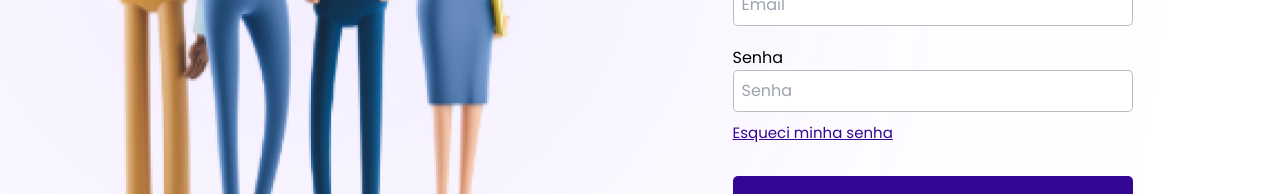
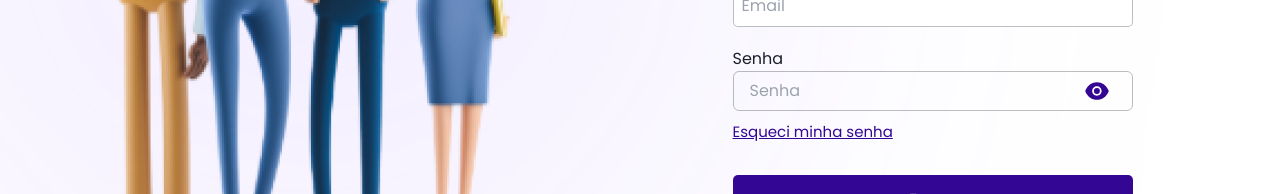
Before and after one commit to MatheusAFD/brainny-test, a React (Vite) app: page /login in a window 1280 px wide. Shown: the part 457-651 px from the top of the page. Built offline with nearby package versions, Linux system fonts and the light colour scheme; no server answers.

Commit message:
:lipstick: hide | show password button

```diff
--- a/package.json
+++ b/package.json
@@ -10,10 +10,15 @@
     "codegen": "graphql-codegen --require dotenv/config"
   },
   "dependencies": {
+    "@ant-design/icons": "^4.7.0",
     "@apollo/client": "^3.7.0",
+    "@chakra-ui/react": "^2.3.5",
+    "@emotion/react": "^11.10.4",
+    "@emotion/styled": "^11.10.4",
     "classnames": "^2.3.2",
     "date-fns": "^2.29.3",
     "dotenv": "^16.0.3",
+    "framer-motion": "^7.5.2",
     "graphql": "^16.6.0",
     "keen-slider": "^6.8.2",
     "phosphor-react": "^1.4.1",
--- a/src/App.tsx
+++ b/src/App.tsx
@@ -1,5 +1,7 @@
 import { ApolloProvider } from "@apollo/client";
 import { BrowserRouter } from "react-router-dom";
+import { ChakraProvider } from "@chakra-ui/react";
+
 import { Router } from "./Router/Router";
 import { AuthProvider } from "./Context/AuthContext";
 
@@ -8,6 +10,7 @@ import { client } from "../src/lib/apollo";
 function App() {
   return (
     <div>
+      <ChakraProvider>
         <ApolloProvider client={client}>
           <BrowserRouter>
             <AuthProvider>
@@ -15,6 +18,7 @@ function App() {
             </AuthProvider>
           </BrowserRouter>
         </ApolloProvider>
+      </ChakraProvider>
     </div>
   );
 }
--- a/src/pages/Login.tsx
+++ b/src/pages/Login.tsx
@@ -1,12 +1,16 @@
-import { useContext } from "react";
+import { useContext, useState } from "react";
 import { useForm } from "react-hook-form";
+import { InputGroup, Input, InputRightElement } from "@chakra-ui/react";
+import { EyeFilled, EyeInvisibleFilled } from "@ant-design/icons";
+
 import { Context } from "../Context/AuthContext";
-
 import { LogoPurple } from "../components/Logo/LogoPurple";
 import family from "../assets/img/family.png";
-import { Navigate, useNavigate } from "react-router-dom";
 
 export function Login() {
+  const [show, setShow] = useState(false);
+  const handleClick = () => setShow(!show);
+
   const { register, handleSubmit } = useForm();
   const { handleLogin } = useContext(Context);
 
@@ -48,14 +52,34 @@ export function Login() {
         <label htmlFor="" className="mt-5">
           Senha
         </label>
-        <input
-          {...register("password", { required: true })}
-          className="w-[400px] p-2 rounded-[5px] border border-[#20292e4d] placeholder:text-[#20292E]/4 m-auto"
-          placeholder="Senha"
-        />
+
+        <InputGroup>
+          <Input
+            type={show ? "text" : "password"}
+            placeholder="Senha"
+            className="w-[400px] p-2 rounded-[5px] bg-blue-900 border !border-[#20292e4d] placeholder:text-[#20292E]/4 m-auto"
+          />
+          <InputRightElement width="4.5rem">
+            {show ? (
+              <>
+                <EyeInvisibleFilled
+                  onClick={handleClick}
+                  className="cursor-pointer text-2xl text-principal-900"
+                />
+              </>
+            ) : (
+              <>
+                <EyeFilled
+                  onClick={handleClick}
+                  className="cursor-pointer text-2xl text-principal-900"
+                />
+              </>
+            )}
+          </InputRightElement>
+        </InputGroup>
         <a
           href=""
-          className="mt-[10px] text-principal-900 text-[15px] underline"
+          className="mt-[10px] text-principal-900 text-[15px] underline place-self-start"
         >
           Esqueci minha senha
         </a>
```
Also changed, not shown: src/assets/img/showpassword.png (added), 1 other file (tests, documents, lock files or other folders). Lines whose indentation alone changed are shown as unchanged.
